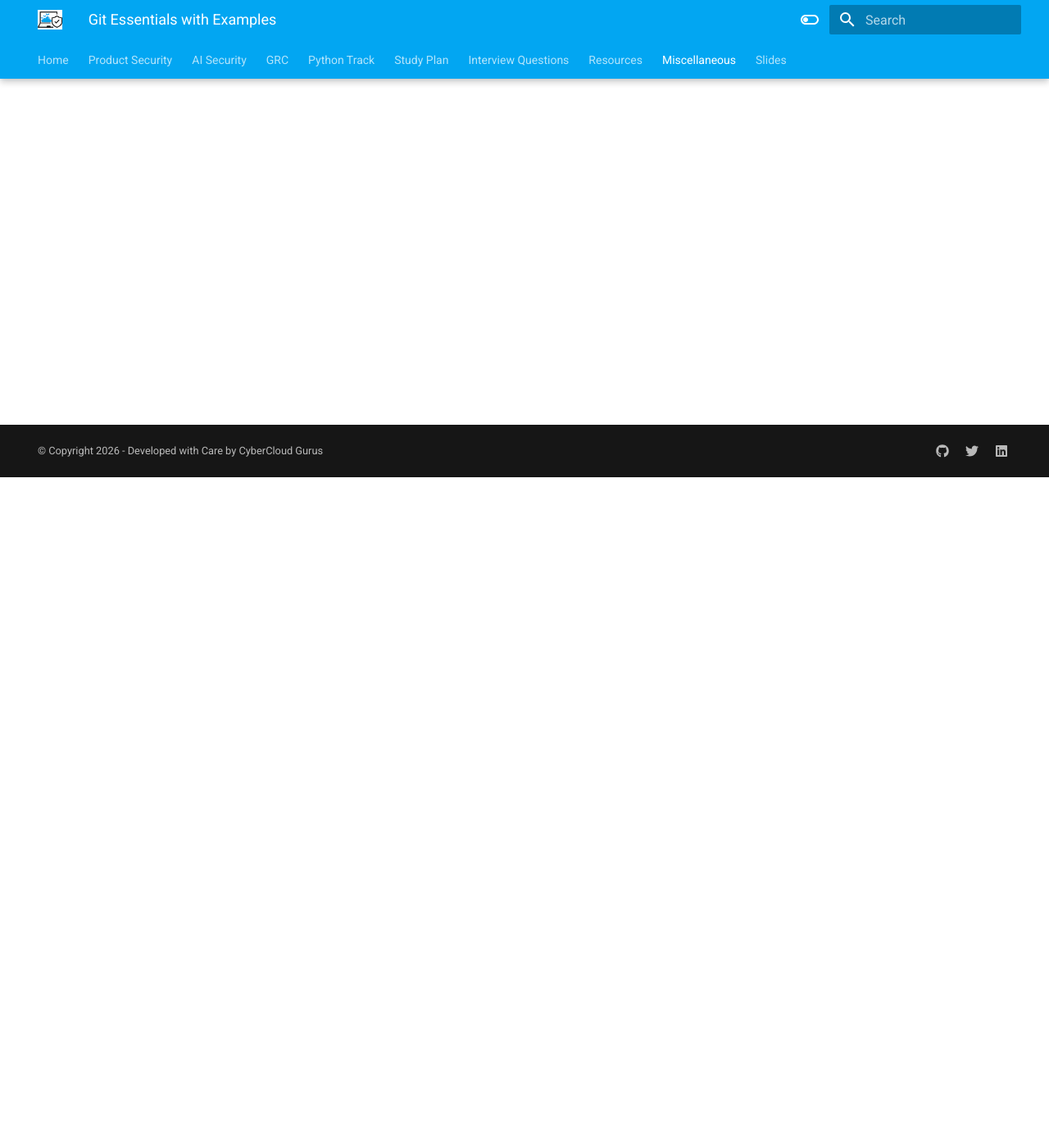
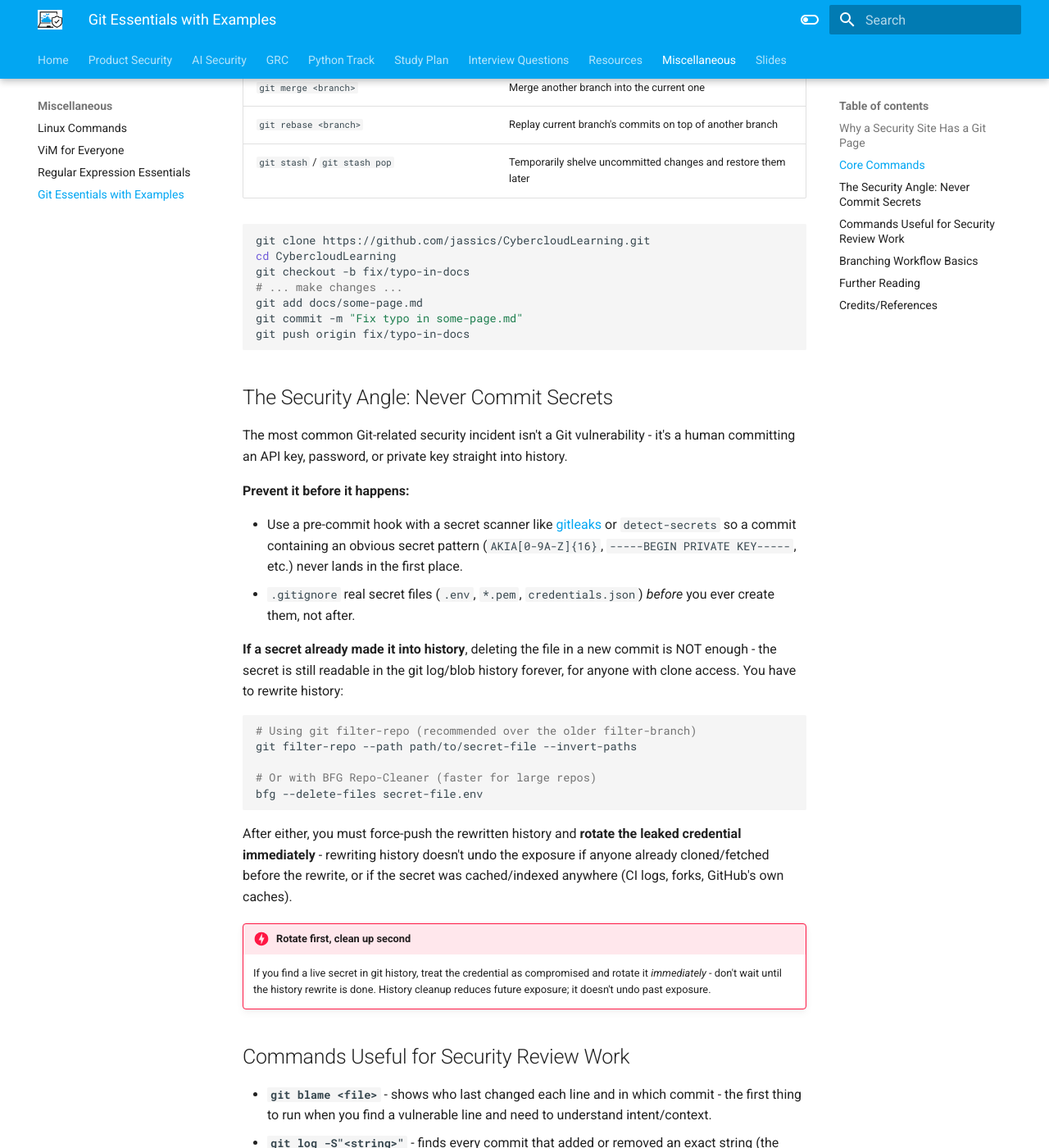
Before and after one commit to jassics/CybercloudLearning, an MkDocs documentation site: the page built from docs/miscellaneous/git-basics.md, in a window 1280 px wide and 1400 px high, scrolled down 818 px. Shown: the whole window at 82% size. Built offline with MkDocs 1.6.1 and Material for MkDocs 9.7.7, drawn with Linux system fonts in a browser that asks for light colours; some of the changed text lies outside the part shown.

Commit message:
Add Git Essentials content
Fill previously near-empty stub with core commands, a security-focused
secret-in-history removal walkthrough (filter-repo/BFG + rotate-first
guidance), and review commands (blame, log -S, diff) security engineers
use daily.

Co-Authored-By: Claude Sonnet 5 <noreply@anthropic.com>

````diff
--- a/docs/miscellaneous/git-basics.md
+++ b/docs/miscellaneous/git-basics.md
@@ -1 +1,84 @@
-# Git Essentials explained step by step
+# Git Essentials with Examples
+
+## Why a Security Site Has a Git Page
+
+You'll use Git every day regardless of specialization - reviewing PRs for vulnerabilities, investigating when a risky change was introduced, or just not leaking a secret into history by accident. This page covers the commands you actually reach for, with a security lens layered on top of the basics.
+
+## Core Commands
+
+| Command | What it does |
+|---------|---------------|
+| `git clone <url>` | Copy a remote repo locally |
+| `git status` | Show what's staged/unstaged/untracked |
+| `git branch <name>` | Create a new branch |
+| `git checkout -b <name>` / `git switch -c <name>` | Create and switch to a new branch |
+| `git add <file>` | Stage changes |
+| `git commit -m "message"` | Commit staged changes |
+| `git push origin <branch>` | Push commits to remote |
+| `git pull` | Fetch and merge remote changes |
+| `git merge <branch>` | Merge another branch into the current one |
+| `git rebase <branch>` | Replay current branch's commits on top of another branch |
+| `git stash` / `git stash pop` | Temporarily shelve uncommitted changes and restore them later |
+
+```bash
+git clone https://github.com/jassics/CybercloudLearning.git
+cd CybercloudLearning
+git checkout -b fix/typo-in-docs
+# ... make changes ...
+git add docs/some-page.md
+git commit -m "Fix typo in some-page.md"
+git push origin fix/typo-in-docs
+```
+
+## The Security Angle: Never Commit Secrets
+
+The most common Git-related security incident isn't a Git vulnerability - it's a human committing an API key, password, or private key straight into history.
+
+**Prevent it before it happens:**
+
+- Use a pre-commit hook with a secret scanner like [gitleaks](https://github.com/gitleaks/gitleaks) or `detect-secrets` so a commit containing an obvious secret pattern (`AKIA[0-9A-Z]{16}`, `-----BEGIN PRIVATE KEY-----`, etc.) never lands in the first place.
+- `.gitignore` real secret files (`.env`, `*.pem`, `credentials.json`) *before* you ever create them, not after.
+
+**If a secret already made it into history**, deleting the file in a new commit is NOT enough - the secret is still readable in the git log/blob history forever, for anyone with clone access. You have to rewrite history:
+
+```bash
+# Using git filter-repo (recommended over the older filter-branch)
+git filter-repo --path path/to/secret-file --invert-paths
+
+# Or with BFG Repo-Cleaner (faster for large repos)
+bfg --delete-files secret-file.env
+```
+
+After either, you must force-push the rewritten history and **rotate the leaked credential immediately** - rewriting history doesn't undo the exposure if anyone already cloned/fetched before the rewrite, or if the secret was cached/indexed anywhere (CI logs, forks, GitHub's own caches).
+
+!!! danger "Rotate first, clean up second"
+    If you find a live secret in git history, treat the credential as compromised and rotate it *immediately* - don't wait until the history rewrite is done. History cleanup reduces future exposure; it doesn't undo past exposure.
+
+## Commands Useful for Security Review Work
+
+- **`git blame <file>`** - shows who last changed each line and in which commit - the first thing to run when you find a vulnerable line and need to understand intent/context.
+- **`git log -S"<string>"`** - finds every commit that added or removed an exact string (the "pickaxe" search) - invaluable for finding when a hardcoded secret, a dangerous function call, or a specific config value was introduced.
+  ```bash
+  git log -S"AKIA" --all -p    # find every commit that touched something matching an AWS key pattern
+  ```
+- **`git diff <commit1> <commit2>`** - review exactly what changed between two points, essential for PR/code review.
+- **`git log --all --full-history -- <path>`** - full history of a specific file, including through renames, useful when investigating how a vulnerable file evolved.
+- **`git show <commit>`** - view the full diff and metadata of a single commit.
+
+## Branching Workflow Basics
+
+- **Feature branches** - one branch per change, merged via PR/code review, never commit security-relevant changes straight to `main`.
+- **Merge vs. rebase** - merge preserves history exactly as it happened (useful for audit trails); rebase rewrites history to look linear (cleaner logs, but rewrites shared history - never rebase a branch others have already pulled).
+- Protect `main`/`release` branches with required PR reviews and required status checks (SAST/SCA/tests passing) before merge - this is often the very first DevSecOps control any org sets up.
+
+## Further Reading
+
+- [jassics/cybersecurity-slides](https://github.com/jassics/cybersecurity-slides) - includes a "Git Fundamentals" slide deck (`Git-Fundamentals-Flexmind.pdf`) for a visual walkthrough
+- [Secure Code Review](../product-security/application-security/secure-code-review.md) - how `git diff`/`git blame` fit into a structured review process
+
+## Credits/References
+
+1. [Pro Git Book (free)](https://git-scm.com/book/en/v2)
+2. [gitleaks](https://github.com/gitleaks/gitleaks)
+3. [git filter-repo](https://github.com/newren/git-filter-repo)
+4. [BFG Repo-Cleaner](https://rtyley.github.io/bfg-repo-cleaner/)
````
